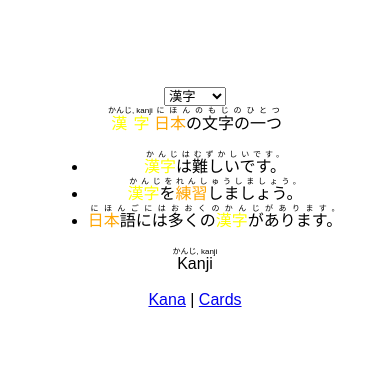
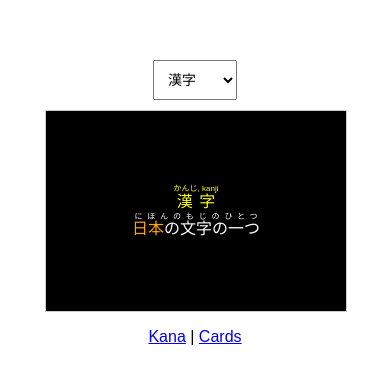
Before and after one commit to Xalsier/learn-japanese, a plain HTML site: page card.html in a window 390 px wide. Shown: the part 224-608 px from the top of the page. Drawn offline with nearby package versions, Linux system fonts and the light colour scheme.

Commit message:
Update style.css

```diff
--- a/style.css
+++ b/style.css
@@ -13,3 +13,84 @@ body {
     font-size: 80px;
     margin-bottom: 20px;
 }
+
+#input-row {
+    display: flex;
+    flex-direction: row;
+    align-items: center;
+    gap: 10px; /* Space between input and select */
+}
+
+input, select {
+    padding: 10px;
+    font-size: 16px;
+    margin: 10px 0; /* Spacing for better touch accessibility */
+}
+
+/* Responsive adjustments for smaller screens */
+@media (max-width: 600px) {
+    #kana-character {
+        font-size: 60px; /* Smaller font size for small screens */
+    }
+    input, select {
+        font-size: 14px; /* Smaller font size for easier reading */
+    }
+}
+
+.card-container {
+    perspective: 1000px;
+}
+
+.card {
+    width: 300px;
+    height: 200px;
+    transform-style: preserve-3d;
+    transition: transform 0.5s;
+}
+
+.front, .back {
+    position: absolute;
+    backface-visibility: hidden;
+    width: 100%;
+    height: 100%;
+    display: flex;
+    flex-direction: column;
+    align-items: center;
+    justify-content: center;
+    border: 1px solid #ccc;
+    color: white;
+    background-color: #000000;
+}
+
+.vocabulary-word, .reading, .highlight, #english-readings {
+    color: yellow;
+}
+
+.back {
+    transform: rotateY(180deg);
+}
+
+.card-container.flipped .card {
+    transform: rotateY(180deg);
+}
+
+.interactive-word {
+    color: gold;
+    cursor: pointer;
+}
+
+.current-word {
+    color: yellow;
+}
+
+.related-word {
+    color: orange;
+}
+
+.highlight-yellow {
+    color: yellow;
+}
+
+.highlight-orange {
+    color: orange;
+}
```
